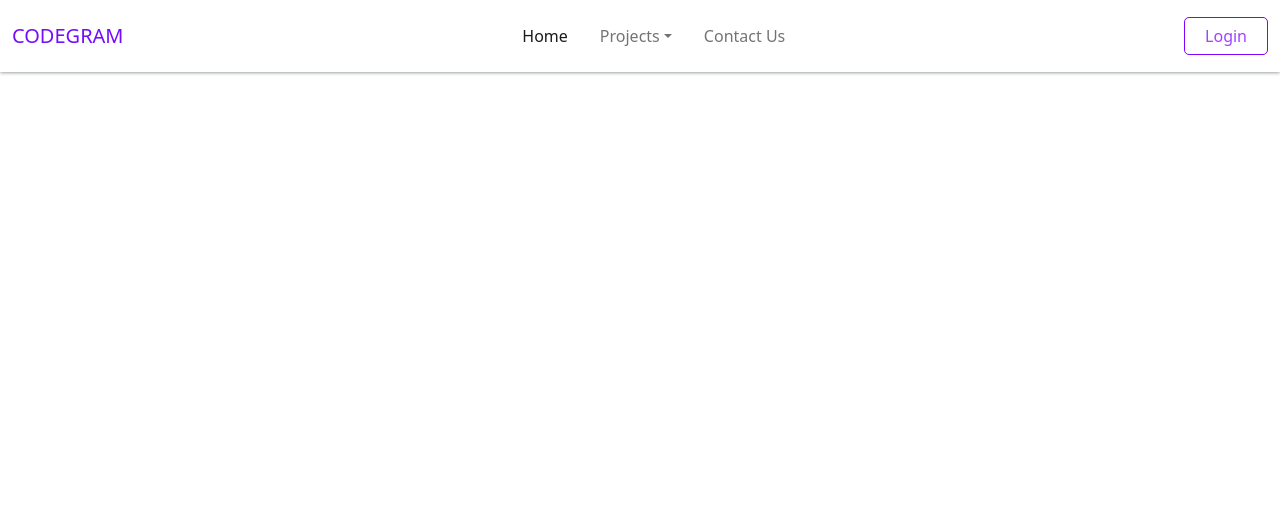
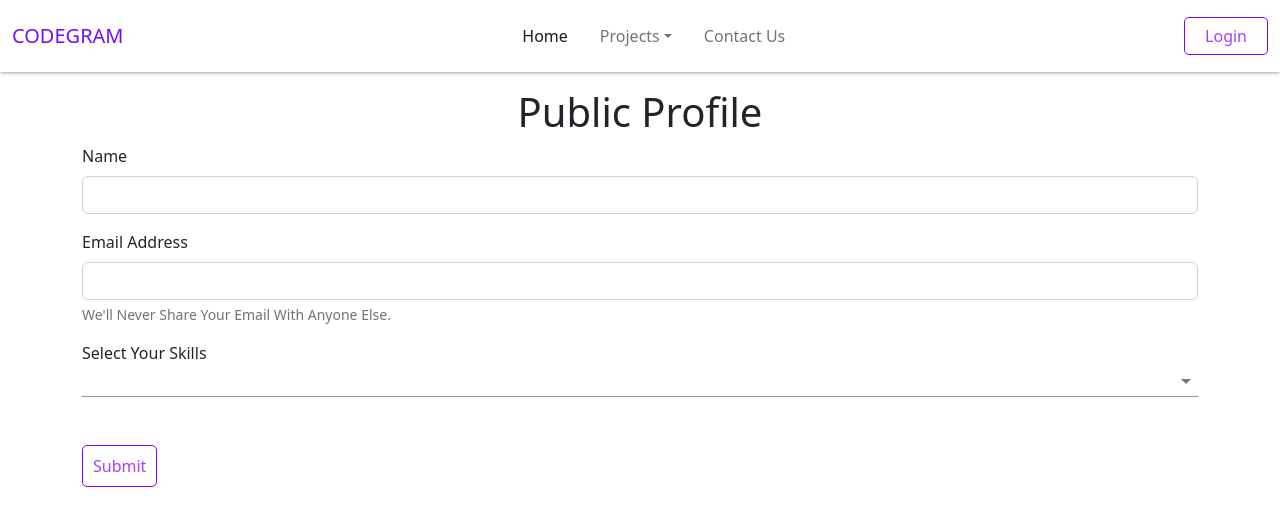
Before and after one commit to aditya7483/codegram-FE, a React (Create React App) app: page /profileSetting in a window 1280 px wide. Shown: the top 526 px of the page. Built offline with nearby package versions, Linux system fonts and the light colour scheme.

Commit message:
fixed designs and form

```diff
--- a/public/index.html
+++ b/public/index.html
@@ -58,15 +58,5 @@
       To begin the development, run `npm start` or `yarn start`.
       To create a production bundle, use `npm run build` or `yarn build`.
     -->
-    <script
-      src="https://cdn.jsdelivr.net/npm/@popperjs/core@2.11.6/dist/umd/popper.min.js"
-      integrity="sha384-oBqDVmMz9ATKxIep9tiCxS/Z9fNfEXiDAYTujMAeBAsjFuCZSmKbSSUnQlmh/jp3"
-      crossorigin="anonymous"
-    ></script>
-    <script
-      src="https://cdn.jsdelivr.net/npm/bootstrap@5.2.3/dist/js/bootstrap.min.js"
-      integrity="sha384-cuYeSxntonz0PPNlHhBs68uyIAVpIIOZZ5JqeqvYYIcEL727kskC66kF92t6Xl2V"
-      crossorigin="anonymous"
-    ></script>
   </body>
 </html>
--- a/src/App.js
+++ b/src/App.js
@@ -1,3 +1,4 @@
+
 import {
   BrowserRouter,
   Routes,
@@ -30,6 +31,7 @@ const App = () => {
 
       </Routes>
     </BrowserRouter>
+
   );
 
 }
--- a/src/Pages/Profile-View/ProfileSetting.js
+++ b/src/Pages/Profile-View/ProfileSetting.js
@@ -1,9 +1,67 @@
-import React from 'react'
-
+import React, { useState } from 'react'
+import inputData from '../../Common-Resources/inputData.json'
+import TextField from '@mui/material/TextField';
+import Autocomplete from '@mui/material/Autocomplete';
+import styles from './ProfileSetting.module.css'
 function ProfileSetting() {
+  const [fields, setFields] = useState({
+    email: '',
+    name: '',
+  });
+  const handleSubmit = (e) => {
+    e.preventDefault()}
+  const handleChange = (e) => {
+    const { name, value } = e.target
+    setFields({
+      ...fields,
+      [name]: value
+    })
+  }
   return (
-    <div>
-
+    <div className="container mt-3">
+      <h1 className="text-center ">Public Profile</h1>
+      <form onSubmit={handleSubmit}>
+        <div className="mb-3">
+          <label htmlFor="name" className="form-label">
+            Name
+          </label>
+          <input className="form-control"
+            type="text"
+            id="name"
+            name="name"
+            value={fields.name} required
+            onChange={handleChange}
+            aria-describedby="emailHelp"
+          />
+        </div>
+        <div className="mb-3">
+          <label htmlFor="email" className="form-label">
+            Email Address
+          </label>
+          <input className="form-control"
+            type="email"
+            id="email"
+            name="email"
+            onChange={handleChange}
+            value={fields.email} required
+          />
+          <div id="emailhelp" className="form-text" >We'll Never Share Your Email With Anyone Else.</div>
+        </div>
+        <div className="form-group">
+    <label htmlFor="exampleFormControlSelect1">Select Your Skills</label>
+    <Autocomplete
+          clearOnEscape
+          id="combo-box-2"
+          options={inputData.skills.data}
+          renderInput={(params) => <TextField {...params} variant="standard" />}
+        />
+  </div>
+        <div className="mt-5">
+        <button type="submit" className={`${styles.submit_btn} btn_prim `}>
+          Submit
+        </button>
+        </div>
+      </form>
     </div>
   )
 }
--- /dev/null
+++ b/src/Pages/Profile-View/ProfileSetting.module.css
@@ -0,0 +1,4 @@
+
+.submit_btn {
+    padding: 8px 10px;
+  }
--- a/src/Pages/Profile-View/ProfileView.js
+++ b/src/Pages/Profile-View/ProfileView.js
@@ -7,8 +7,8 @@ import Typography from "@mui/material/Typography";
 import Box from "@mui/material/Box";
 import Card from "@mui/material/Card";
 import CardContent from "@mui/material/CardContent";
-// import banner from "../../Assets/84f5533218ae3fbc050349d5d1937d13.jpg";
 import profile from "../../Assets/identicon.png";
+import { useNavigate } from "react-router-dom";
 const AntTabs = styled(Tabs)({
   borderBottom: "1px solid #e8e8e8",
   "& .MuiTabs-indicator": {
@@ -53,71 +53,81 @@ const AntTab = styled((props) => <Tab disableRipple {...props} />)(
 );
 const ProfileView = () => {
   const [value, setValue] = React.useState(0);
-
+  const navigate = useNavigate();
   const handleChange = (event, newValue) => {
     setValue(newValue);
   };
-
+  const handleSetting = () => {
+    navigate("/ProfileSetting");
+  };
   return (
     <>
-      {/* <div
-        className={styles.user_profile_banner}
-        style={{
-          backgroundImage: `url(${banner})`,
-          backgroundRepeat: "no-repeat",
-          backgroundSize: "cover",
-          backgroundPosition: "center",
-        }}
-      ></div> */}
       <div className={styles.user_page}>
-        <div className={styles.user_profile_container}>
-          <div
+            <Box className={styles.user_profile_container}>
+              <Box
                 className={styles.user_profile_pic}
                 style={{
                   backgroundImage: `url(${profile})`,
                   backgroundRepeat: "no-repeat",
                   backgroundSize: "cover",
                 }}
-          ></div>
-
-          <div className={styles.view_userinfo}>
-            <h5>Username#1234</h5>
-          </div>
-          <button type="button" className="btn btn-outline-primary" style={{width:"100%"}}>Set Profile</button>
-        </div>
+              ></Box>
+              <Box className={styles.view_userinfo}>
+                <Typography sx={{ fontSize: 14 }} color="#8400fd" gutterBottom>
+                  Username#1234
+                </Typography>
+              </Box>
+              <Box>
+                <button
+                  type="button"
+                  className={`${styles.submit_btn} btn_prim my-3`}
+                  onClick={handleSetting}
+                >
+                  Set Profile
+                </button>
+              </Box>
+            </Box>
         <div className={` ${styles.user_container}`}>
           <div className={styles.user_data}>
-            <Card sx={{ minWidth: 100, square: true }}>
+            <Card sx={{ minWidth:300, m: 2, height: 80, square: true }}>
               <CardContent>
                 <Typography sx={{ fontSize: 14 }} color="#8400fd" gutterBottom>
                   About Me
                 </Typography>
               </CardContent>
             </Card>
-            <Card sx={{ Width: 100, mt: 2, square: true, height: 80 }}>
+            <Card sx={{ minWidth:300, m: 2, square: true, height: 80 }}>
               <CardContent>
                 <Typography sx={{ fontSize: 14 }} color="#8400fd" gutterBottom>
                   Skills
                 </Typography>
-              <Typography sx={{ mb: 1.5 }} color="text.secondary"></Typography>
+                <Typography
+                  sx={{ mb: 1.5 }}
+                  color="text.secondary"
+                >
+
+                </Typography>
                 <Typography variant="body2">
                   <br />
                 </Typography>
               </CardContent>
             </Card>
 
-          <Card sx={{ Width: 100, mt:2, square: true, height: 100 }}>
+            <Card sx={{ minWidth: 300, square: true, m: 2, height: 80 }}>
               <CardContent>
                 <Typography sx={{ fontSize: 14 }} color="#8400fd" gutterBottom>
                   Teams
                 </Typography>
-              <Typography sx={{ mb: 1.5 }} color="text.secondary"></Typography>
+                <Typography
+                  sx={{ mb: 1.5 }}
+                  color="text.secondary"
+                ></Typography>
                 <Typography variant="body2">
                   <br />
                 </Typography>
               </CardContent>
             </Card>
-
+          </div>
           <Box sx={{ bgcolor: "#fff", mt: "1rem" }}>
             <AntTabs
               value={value}
@@ -132,7 +142,6 @@ const ProfileView = () => {
           </Box>
         </div>
       </div>
-      </div>
     </>
   );
 };
--- a/src/Pages/Profile-View/ProfileView.module.css
+++ b/src/Pages/Profile-View/ProfileView.module.css
@@ -1,7 +1,35 @@
 * {
   box-sizing: border-box;
 }
-
+.user_page{
+  display: flex;
+  flex-direction: row;
+  width: 100%;
+  height: 100vh;
+  justify-content: center;
+}
+.section1{
+  height: 100%;
+  display: flex;
+  justify-content: center;
+  align-items: center;
+}
+.user_profile_container {
+  position: relative;
+  height: 25rem;
+ width: 22rem;
+ padding: 1rem;
+  display: flex;
+  flex-direction: column;
+  align-items: center;
+}
+.user_profile_pic {
+  border-radius: 4rem;
+  height: 12.5rem;
+  width: 12.5rem;
+  font-size: 20px;
+  cursor: pointer;
+}
 .view_user_profile {
   display: flex;
   flex-direction: column;
@@ -9,56 +37,6 @@
   align-items: center;
   height: 727px;
   width: auto;
-}
-.user_data {
-  width: 75%;
-  max-height: 600px;
-  display: flex;
-  flex-direction: column;
-  flex-wrap: wrap;
-}
-.user_container {
-  position: relative;
-  display: flex;
-  flex-direction: row;
-  height: 100%;
-  width: 100%;
- justify-content: center;
- padding-top: 2rem;
-}
-/* .user_profile_banner {
-  z-index: -1;
-  position: fixed;
-  height: 245px;
-  width: 1519px;
-  cursor: pointer;
-  box-shadow: 0 3px 10px rgb(0 0 0 / 0.2);
-} */
-.user_page{
-  display: flex;
-  flex-direction: row;
-  width: 100%;
-  height: 100vh;
-}
-.user_profile_container {
-  position: relative;
-  height: 100%;
- width: 20rem;
- padding: 1rem;
-  display: flex;
-  flex-direction: column;
-  align-items: center;
-}
-.user_profile_pic {
-  border-radius: 4rem;
-  height: 8.5rem;
-  width: 8.5rem;
-  font-size: 20px;
-}
-
-.user_profile_pic,button:hover {
-
-  cursor: pointer;
 }
 .view_userinfo {
   display: flex;
@@ -69,61 +47,21 @@
   cursor: pointer;
   flex-direction: column;
 }
-.view_userinfo h5,
-h3 {
-  color: #8b949e;
-  font-weight: var(--base-text-weight-light, 300);
-  font-style: normal;
-  cursor: pointer;
+.user_container {
+  position: relative;
+  display: flex;
+  flex-direction: column;
+  height: 100%;
+  width: 100%;
+ padding-top: 2rem;
 }
-
- /* @media only screen and (max-width:425px) {
-  .user_page{
-    flex-direction: column;
-    flex-wrap: wrap;
-  }
-} */
-
-/*@media only screen and (max-width:768px){
- .user_page{
-    flex-direction: column;
-  }
-  .user_profile_container{
-    max-width: 100%;
-    margin:0rem;
-    padding: 1rem;
-  }
-  .user_profile_pic{
-    height: 6rem;
-    width: 6rem;
-    border-radius: 3rem;
-  }
-  .user_container{
-    margin-top: 10rem;
-    padding-left: 1rem;
-    flex-direction: row;
-  }
-  .user_data{
-    max-width: 100%;
-  }
+.user_data {
+  width: 100%;
+  max-height: 50%;
+  display: flex;
+  flex-direction: column;
+  flex-wrap: wrap;
 }
-@media only screen and (min-width:320px) and (max-width:426px){
-  .user_profile_container{
-    padding: 0.5rem;
-    width: 100%;
-  }
-  .user_page{
-    max-width: 100%;
-    flex-direction: column;
-  }
-  .user_container{
-    flex-direction: column;
-    padding: auto;
-    max-width: 100%;
-    margin: 0rem;
-  }
-  .user_data{
-    max-width: 100%;
-    align-items: center;
-  }
-} */
+.submit_btn {
+  padding: 8px 10px;
+}
```
Also changed, not shown: src/Components/Carousel/Carousel.js (+5 -6 lines), src/Pages/Profile-View/Sidebarprofile.js (+1 -69 lines), 1 other file (tests, documents, lock files or other folders). Lines whose indentation alone changed are shown as unchanged.
